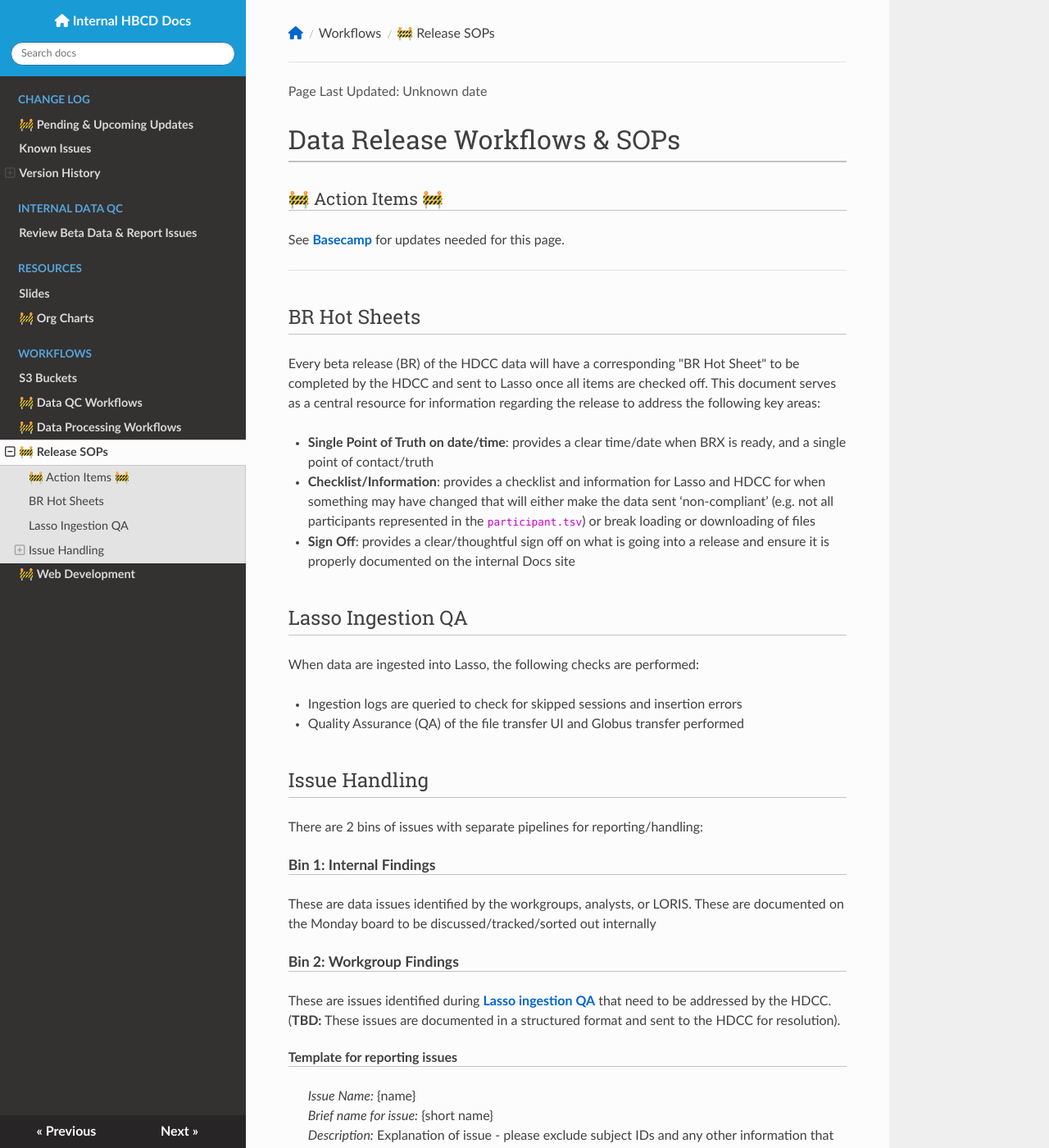
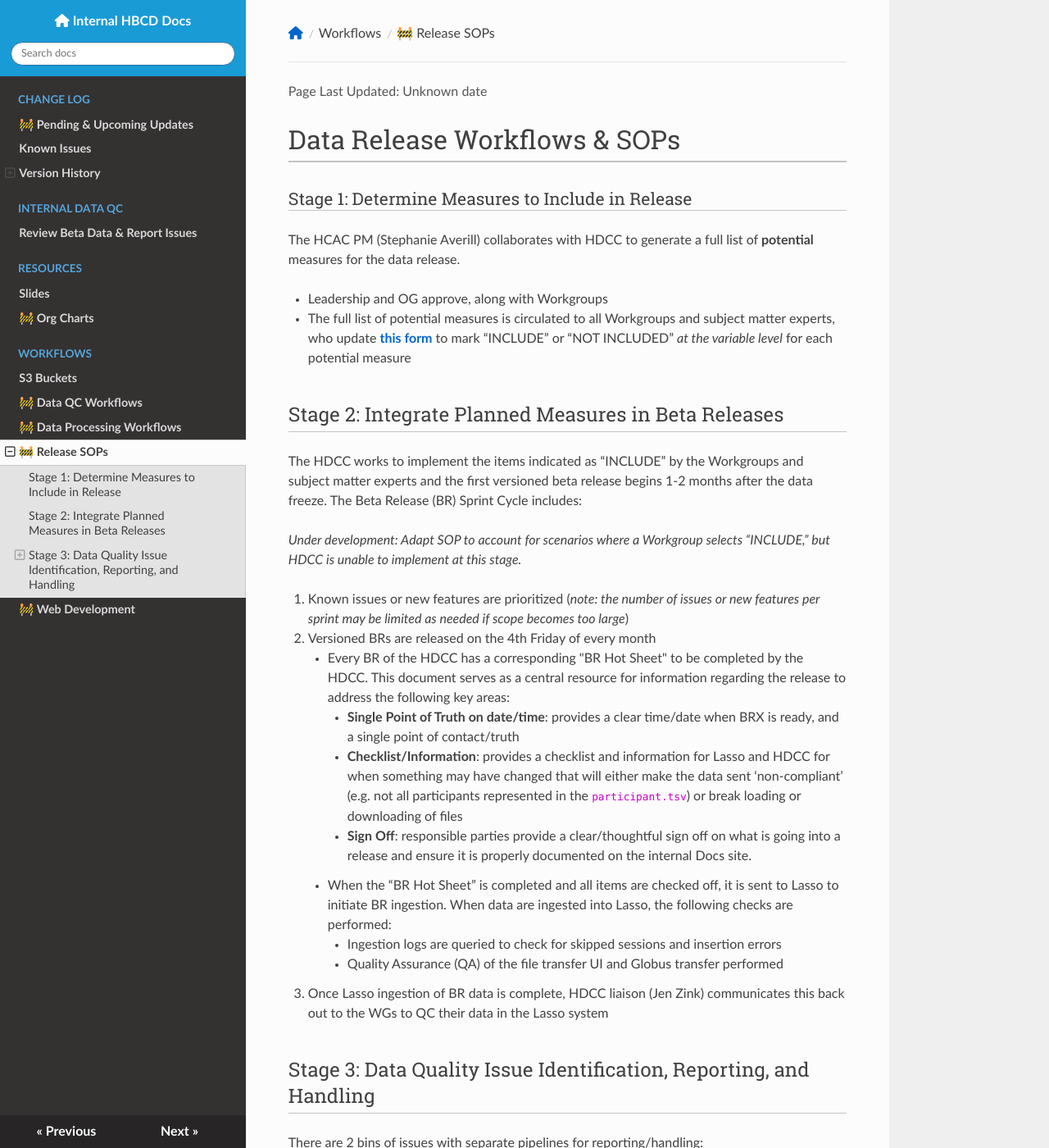
Before and after one commit to DCAN-Labs/hbcd-docs-internal, an MkDocs documentation site: the page built from docs/workflows/release-wf.md, in a window 1280 px wide and 1400 px high. Shown: the whole window at 82% size. Built offline with MkDocs 1.6.1, drawn with Linux system fonts in a browser that asks for light colours; nearby versions of some CDN libraries; some of the changed text lies outside the part shown.

Commit message:
update release SOPs based on Jen content

```diff
--- a/docs/workflows/release-wf.md
+++ b/docs/workflows/release-wf.md
@@ -1,39 +1,47 @@
 # Data Release Workflows & SOPs
 
-### 🚧 Action Items 🚧
+### Stage 1: Determine Measures to Include in Release
 
-See [Basecamp](https://3.basecamp.com/5032058/buckets/35843816/todolists/8733090807) for updates needed for this page.
+The HCAC PM (Stephanie Averill) collaborates with HDCC to generate a full list of **potential** measures for the data release.
 
-------------------------
+ - Leadership and OG approve, along with Workgroups
+ - The full list of potential measures is circulated to all Workgroups and subject matter experts, who update [this form](https://docs.google.com/spreadsheets/d/171oj0PLLtVgp5OSReBD5J6Ir4U56QQrWEwu92ZwttrM/edit?usp=sharing) to mark “INCLUDE” or “NOT INCLUDED” *at the variable level* for each potential measure
 
-## BR Hot Sheets
+## Stage 2: Integrate Planned Measures in Beta Releases
 
-Every beta release (BR) of the HDCC data will have a corresponding "BR Hot Sheet" to be completed by the HDCC and sent to Lasso once all items are checked off. This document serves as a central resource for information regarding the release to address the following key areas:
+The HDCC works to implement the items indicated as “INCLUDE” by the Workgroups and subject matter experts and the first versioned beta release begins 1-2 months after the data freeze. The Beta Release (BR) Sprint Cycle includes:
 
-- **Single Point of Truth on date/time**: provides a clear time/date when BRX is ready, and a single point of contact/truth
-- **Checklist/Information**: provides a checklist and information for Lasso and HDCC for when something may have changed that will either make the data sent ‘non-compliant’ (e.g. not all participants represented in the `participant.tsv`) or break loading or downloading of files
-- **Sign Off**: provides a clear/thoughtful sign off on what is going into a release and ensure it is properly documented on the internal Docs site
+*Under development: Adapt SOP to account for scenarios where a Workgroup selects “INCLUDE,” but HDCC is unable to implement at this stage.*
 
-## Lasso Ingestion QA
-When data are ingested into Lasso, the following checks are performed:
+1. Known issues or new features are prioritized (*note: the number of issues or new features per sprint may be limited as needed if scope becomes too large*)
+2. Versioned BRs are released on the 4th Friday of every month
+    - Every BR of the HDCC has  a corresponding "BR Hot Sheet" to be completed by the HDCC. This document serves as a central resource for information regarding the release to address the following key areas:
+        - **Single Point of Truth on date/time**: provides a clear time/date when BRX is ready, and a single point of contact/truth
+        - **Checklist/Information**: provides a checklist and information for Lasso and HDCC for when something may have changed that will either make the data sent ‘non-compliant’ (e.g. not all participants represented in the `participant.tsv`) or break loading or downloading of files
+        - **Sign Off**: responsible parties provide a clear/thoughtful sign off on what is going into a release and ensure it is properly documented on the internal Docs site.
+    - When the “BR Hot Sheet” is completed and all items are checked off, it is sent to Lasso to initiate BR ingestion. When data are ingested into Lasso, the following checks are performed:
+        - Ingestion logs are queried to check for skipped sessions and insertion errors
+        - Quality Assurance (QA) of the file transfer UI and Globus transfer performed
+3. Once Lasso ingestion of BR data is complete, HDCC liaison (Jen Zink) communicates this back out to the WGs to QC their data in the Lasso system
 
-- Ingestion logs are queried to check for skipped sessions and insertion errors
-- Quality Assurance (QA) of the file transfer UI and Globus transfer performed
+## Stage 3: Data Quality Issue Identification, Reporting, and Handling
 
-## Issue Handling
 There are 2 bins of issues with separate pipelines for reporting/handling:
 
 #### Bin 1: Internal Findings
-These are data issues identified by the workgroups, analysts, or LORIS. These are documented on the Monday board to be discussed/tracked/sorted out internally
 
-#### Bin 2: Workgroup Findings
-These are issues identified during [Lasso ingestion QA](#lasso-ingestion-qa) that need to be addressed by the HDCC. (**TBD:** These issues are documented in a structured format and sent to the HDCC for resolution).
+These are issues identified during [Lasso ingestion QA](qc.md#pre-release-pheno) that need to be addressed by the HDCC; these are documented on the Monday board to be discussed/tracked/addressed internally.
 
-##### Template for reporting issues
+#### Bin 2: Workgroup Findings (reported in collaboration with HDCC Liaison)
 
-> *Issue Name:* {name}
-*Brief name for issue:* {short name}
-*Description:* Explanation of issue - please exclude subject IDs and any other information that can’t be shared publicly - add this under Additional Notes instead. If providing an example filepath/name, use `sub-<label>` and `ses-<label>`
-*Impact on Users:* How this issue affects functionality or user experience
-*Target Release for Fix:* TBD or BR number if known
-*Additional Notes:* For discussion only, not for inclusion in the internal HBCD Docs Known Issues page
+These are data issues identified by the workgroups, analysts, or LORIS. (These issues are communicated to Jen and documented in a structured format for BR sprint planning and ultimate  resolution by HDCC).
+
+*Once Bin 2 issues are added to an upcoming BR sprint and the corrections appear in a versioned BR in Lasso, Jen communicates to original reporter that the known issue is addressed and to verify the correction is implemented as expected in the Lasso system*
+
+**WG Template for reporting issues**
+
+> *Issue Category:* {Data Error, Data Improvement, Data Dictionary Request)
+*Data Element/Instrument Affected:* {element/instrument name}
+*Description:* Explanation of issue
+*Explanation for how to address the issue*: Description of fix
+*Reporter*: SME/analyst name and contact information
```
